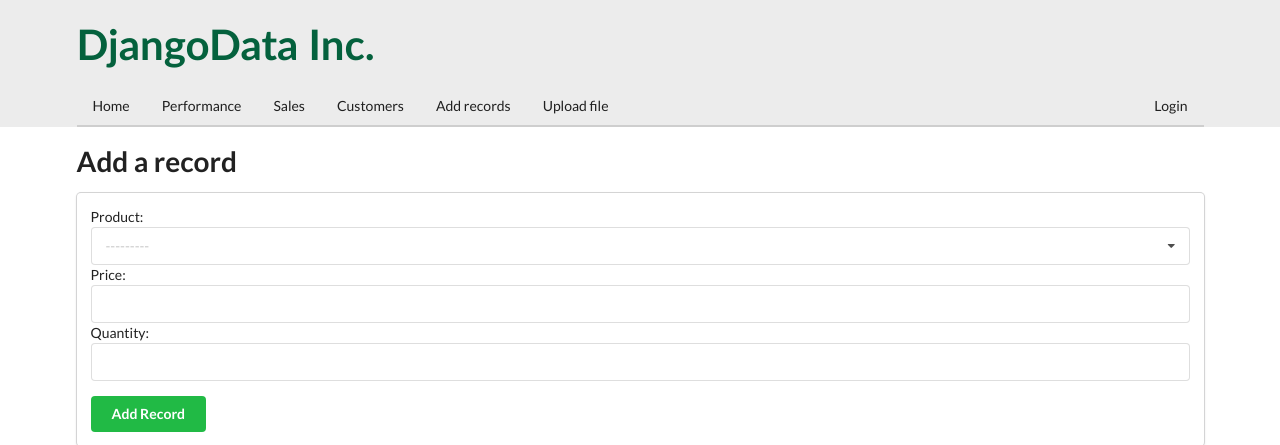
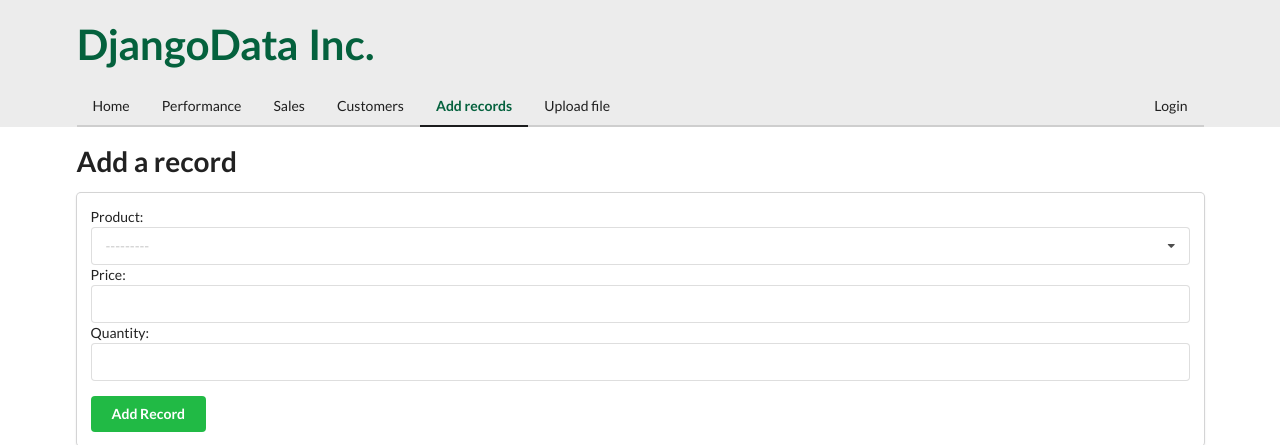
Before and after one commit to bluginbuhl/django-data-science, a Django app: page /add/ in a window 1280 px wide. Shown: the top 445 px of the page. Run offline with Django 3.2, Linux system fonts and the light colour scheme; data that the repository does not hold is empty; some libraries are stand-ins or nearby versions.

Commit message:
Video 35 - fix navbar links

```diff
--- a/code/templates/navbar.html
+++ b/code/templates/navbar.html
@@ -1,13 +1,17 @@
+{% url 'products:home' as path_to_home %}
+{% url 'products:dashboard' as path_to_dashboard %}
+{% url 'products:add-record' as path_to_add_records %}
+
 <div class="nav">
   <div class="ui container">
     <div class="brand">DjangoData Inc.</div>
   </div>
   <div class="ui container secondary pointing menu">
-    <a href="/" class="item">Home</a>
-    <a href="/performance" class="item">Performance</a>
+    <a href="{{ path_to_home }}" class="item {% if request.path == path_to_home %}active{% endif %}">Home</a>
+    <a href="{{ path_to_dashboard }}" class="item {% if request.path == path_to_dashboard%}active{% endif %}">Performance</a>
     <a href="#" class="item">Sales</a>
     <a href="#" class="item">Customers</a>
-    <a href="/add" class="item">Add records</a>
+    <a href="{{ path_to_add_records }}" class="item {% if request.path == path_to_add_records %}active{% endif %}">Add records</a>
     <a href="#" class="item">Upload file</a>
     <div class="right menu">
       <a href="#" class="item">Login</a>
```
